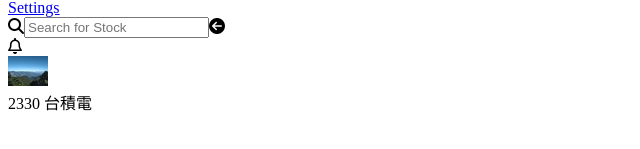
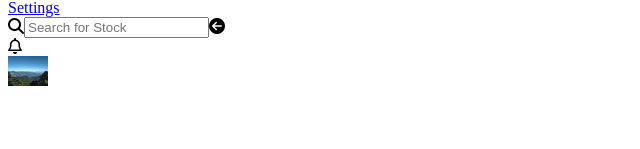
Before and after one commit to a26101870a/Stock-Manage, a React app: page /#/mystocks in a window 1280 px wide. Shown: the part 189-338 px from the top of the page, without its empty margins (0-640 px from the left). Built offline with nearby package versions, Linux system fonts and the light colour scheme.

Commit message:
Add 'Remove stock' function

```diff
--- a/src/components/Dashboard/StocksList/TableItem.jsx
+++ b/src/components/Dashboard/StocksList/TableItem.jsx
@@ -1,6 +1,6 @@
 import React, { useEffect, useState } from "react";
 
-export default function TableItem({ data, addStock }) {
+export default function TableItem({ data, addStock, removeStock }) {
     let trendRate = data['Change'];
     let trendClassName = 'listItem__trend ';
 
@@ -8,17 +8,19 @@
 
     function toggleReadyToBuy() {
         setReadyToBuy(prevState => !prevState)
-    }
 
-    useEffect(() => {
-        if (readyToBuy) {
+        if (!readyToBuy) {
             addStock({
                 number: data['Code'],
                 name: data['Name'],
                 price: parseFloat(data['ClosingPrice'])
             })
+            console.log('add')
+        } else {
+            removeStock({ number: data['Code'] })
+            console.log('remove')
         }
-    }, [readyToBuy])
+    }
 
     if (trendRate > 0) {
         trendClassName += 'trend-up ';
--- a/src/components/MyStocks/WatchList.jsx
+++ b/src/components/MyStocks/WatchList.jsx
@@ -2,11 +2,10 @@
 import Item from './Item';
 
 export default function WatchList({ stockData }) {
-    console.log(stockData)
     return (
         <div>
-            {stockData.map((item) => (
-                <Item data={item} />
+            {stockData.map((item, index) => (
+                <Item key={index} data={item} />
             ))}
         </div>
     )
--- a/src/containers/StockList.js
+++ b/src/containers/StockList.js
@@ -1,9 +1,10 @@
 import { connect } from "react-redux";
 import StockList from "Components/Dashboard/StocksList/TableItem";
-import { addStock } from "../reducers/watchListSlice";
+import { addStock, removeStock } from "../reducers/watchListSlice";
 
 const mapDispatchToProps = {
     addStock,
+    removeStock,
 }
 
 export default connect(null, mapDispatchToProps)(StockList);
--- a/src/reducers/watchListSlice.js
+++ b/src/reducers/watchListSlice.js
@@ -1,15 +1,6 @@
 import { createSlice, current } from "@reduxjs/toolkit";
 
-const stockData = [
-    {
-        id: 1,
-        number: '2330',
-        name: '台積電',
-        price: 397.50,
-    },
-];
-
-let currentDataID = 1;
+const stockData = [];
 
 const watchListSlice = createSlice({
     name: "My stocks",
@@ -18,15 +9,20 @@
         addStock(state, action) {
             const { number, name, price } = action.payload;
             state.push({
-                id: (currentDataID += 1),
                 number,
                 name,
                 price,
             });
         },
+        removeStock(state, action) {
+            state.splice(
+                state.findIndex((item) =>
+                    item.number == action.payload)
+            )
+        }
     }
 })
 
-export const { addStock } = watchListSlice.actions
+export const { addStock, removeStock } = watchListSlice.actions
 
 export default watchListSlice.reducer;
```
